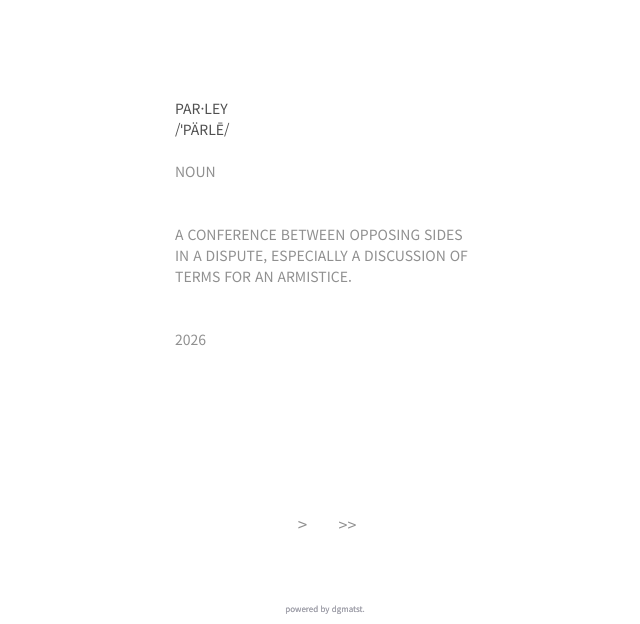
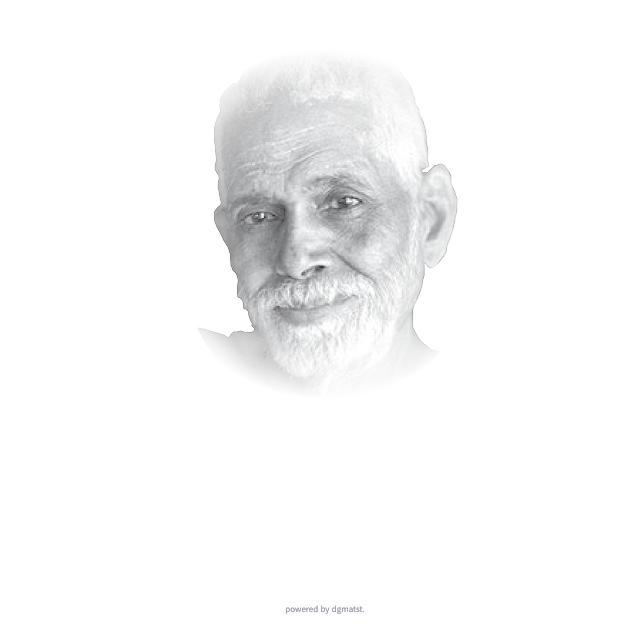
Before and after one commit to dgmatst/perlay., a React (Vite) app: page / in a window 1280 px wide. Shown: the part 176-800 px from the top of the page, without its empty margins (315-955 px from the left). Built offline with nearby package versions, Linux system fonts and the light colour scheme.

Commit message:
style: 스타일 수정

```diff
--- a/src/components/IntroOverlay.tsx
+++ b/src/components/IntroOverlay.tsx
@@ -1,70 +1,46 @@
 import { useState } from "react";
-
-type Props = {
-  introActive: boolean;
-  handleIntroClick: () => void;
-};
+type Props = { introActive: boolean; handleIntroClick: () => void; };
 
 export default function IntroOverlay({introActive,handleIntroClick}:Props) {
-  const [step, setStep] = useState(0);
-  const [introSkip, setIntroSkip] = useState(false);
+  const [step, setStep] = useState(-1);
+  const steps = [StepOne, StepTwo];
 
   const [visible, setVisible] = useState(true);
-  const steps = [<StepOne />, <StepTwo />, <StepThree />,<StepFour/>,<StepFive/>,<StepSix/>];
-  const handleNext = () => {
-    setVisible(false);
-    setTimeout(() => {
-      if (step < steps.length -1) {
-        setStep((prev) => prev + 1);
-        setVisible(true);
-      } else {
-        handleIntroClick();
-      }
-      setIntroSkip(true);
-    }, 200);
-  };
 
-  const handleSkip = (e: React.MouseEvent)=>{
-    e.stopPropagation();
-    setTimeout(() => {
-      handleIntroClick();
-      setIntroSkip(true);
-    }, 200);
+  const handleClick = ()=>{
+    setStep(step + 1);
+    if(steps.length > step ){
+      setVisible(false);
+    }
   }
-
   return (
       <div
-        className={`
-          absolute inset-0 z-50 flex items-center justify-center bg-white
-          transition-all duration-500 ease-out
-          ${introActive
-            ? "opacity-100"
-            : "opacity-0 pointer-events-none"}
-        `}
+        className={`absolute inset-0 z-50 flex items-center justify-center ${visible ? "flex" : "hidden"}`}
       >
         <div
-          className={`
-            transition-opacity duration-300 w-full flex justify-center
-            ${visible ? "opacity-100" : "opacity-0"}
+          className={`relative
+            transition-opacity duration-300 w-full flex justify-center h-full
           `}
         >
-          {steps[step]}
-        </div>
+            <div
+              className={`absolute inset-0 flex items-center justify-center transition-all duration-500
+                ${step > 1 ? "opacity-0 invisible" : "opacity-100"}
+              `}
+              onClick={handleClick}
+            >
+              <StepTwo />
+            </div>
 
-        <div className="absolute bottom-[clamp(80px,10vh,100px)] w-[80px] h-[40px] flex items-center justify-center cursor-pointer gap-[10px]">
-          <p className="text-[17px] w-[55px] h-[40px] flex items-center justify-center text-[#909090]" onClick={handleNext}>&gt;</p>
-          <p
-            className={`
-              w-[55px] h-[40px] flex items-center justify-center text-[#909090]
-              ${introSkip ? "hidden" : "flex"}
-            `}
-            onClick={handleSkip}
-          >
-            &gt;&gt;
-          </p>
+            <div
+              className={`absolute inset-0 flex items-center justify-center transition-all duration-500
+                ${step === 0 ? "opacity-100" : "opacity-0 invisible"}
+              `}
+              onClick={handleClick}
+            >
+              <StepOne />
+            </div>
 
         </div>
-
         <p className="w-full h-[30px] flex items-center justify-center text-[8px] text-zinc-400 absolute bottom-0">
           powered by dgmatst.
         </p>
@@ -75,16 +51,8 @@ export default function IntroOverlay({introActive,handleIntroClick}:Props) {
 
 function StepOne() {
   return (
-    <div className="text-[14px] max-w-[300px] flex flex-col justify-center text-[#505050] uppercase">
-      par·ley<br />
-      /ˈpärlē/<br />
-      <br />
-      <span className="text-[#909090]">noun</span><br />
-      <br />
-      <span className="text-[#909090]">a conference between opposing sides in a dispute, especially a discussion of terms for an armistice.</span>
-      <br />
-      <br />
-      <span className="text-[#909090]">2026</span>
+    <div className="w-full h-full flex justify-center items-center bg-white">
+      <p className="text-[14px] text-[#505050] uppercase">PARLEY.</p>
     </div>
   );
 }
@@ -92,54 +60,10 @@ function StepOne() {
 function StepTwo() {
   return (
     <>
-      <div className="flex flex-col max-w-[300px] items-center">
+      <div className="w-full h-full flex justify-center items-center bg-white">
         <div><img src="/img-01.png" alt="img" /></div>
       </div>
 
     </>
   );
 }
-
-function StepThree() {
-  return (
-    <div className="flex flex-col max-w-[300px] items-center">
-      <div className="mb-[30px]"><img src="/img-02.png" alt="img" /></div>
-      <div className="text-[14px] text-[#909090] uppercase">
-        <span>“Whatever kind of thought arises, have the same reaction: ‘Not me, not my business’. It can be a good thought or a bad thought. Treat them the same way. ‘To whom are these thoughts arising? To You.’ That means you are not the thought. You are the Self. Remain as the Self, and don’t latch onto anything that is not the Self.”</span>
-        <br/>
-        <br/>
-        <span>- Sri annamalai swami</span>
-      </div>
-    </div>
-  );
-}
-
-function StepFour() {
-  return (
-    <div className="flex max-w-[300px] items-center">
-      <img src="/img-03.png" alt="img" />
-    </div>
-  );
-}
-function StepFive() {
-  return (
-    <div className="flex max-w-[300px] items-center">
-      <img src="/img-04.png" alt="img" />
-    </div>
-  );
-}
-
-function StepSix() {
-  return (
-    <div className="text-[14px] w-full flex flex-col gap-[30px]">
-      <div className='max-w-[300px] text-right w-full m-auto flex justify-center items-center'>
-        <div className='w-1/2 text-[#909090]'><span className='text-[#505050]'>사용 설명</span><br/><br/>(   +   ) 로 협상을<br/>시작합니다<br/>( - ) 로 다시 시작합니다</div>
-        <div className='w-1/2'></div>
-      </div>
-      <div className='max-w-[300px] w-full m-auto flex justify-center items-center'>
-        <div className='w-1/2'></div>
-        <div className='w-1/2 text-[#909090]'><span className='text-[#505050]'>INSTRUCTIONS</span><br/><br/>(   +   ) to start<br/>a parley<br/>( - ) to start over</div>
-      </div>
-    </div>
-  );
-}
```
